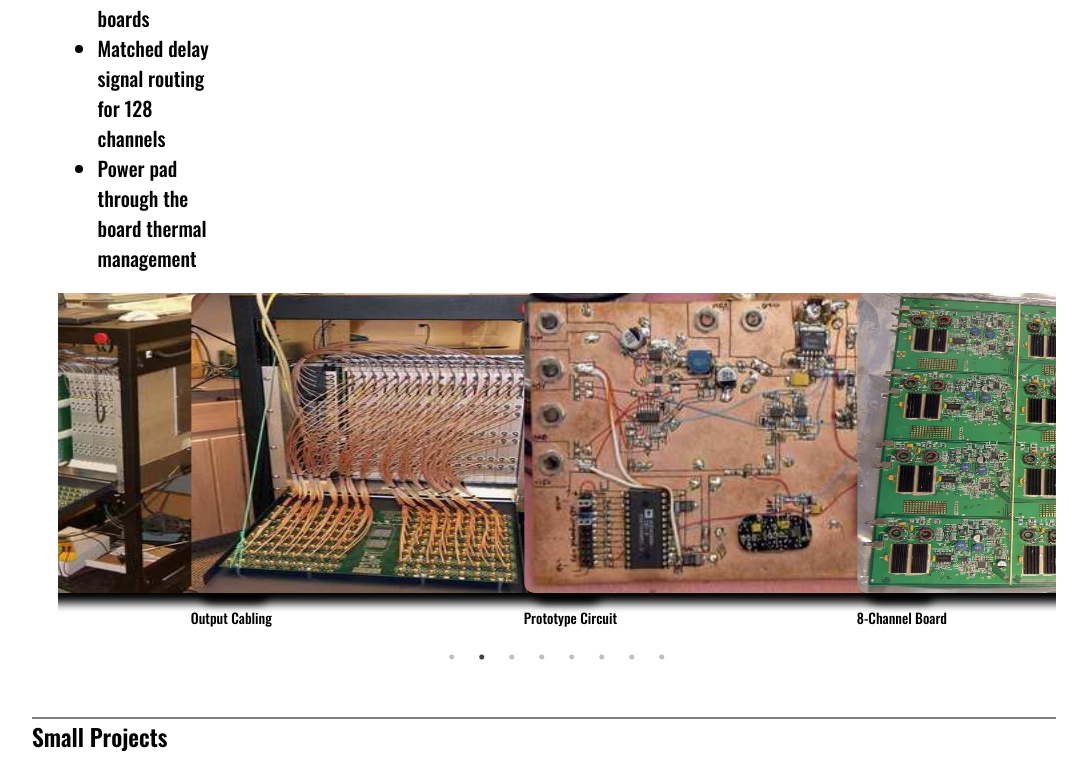
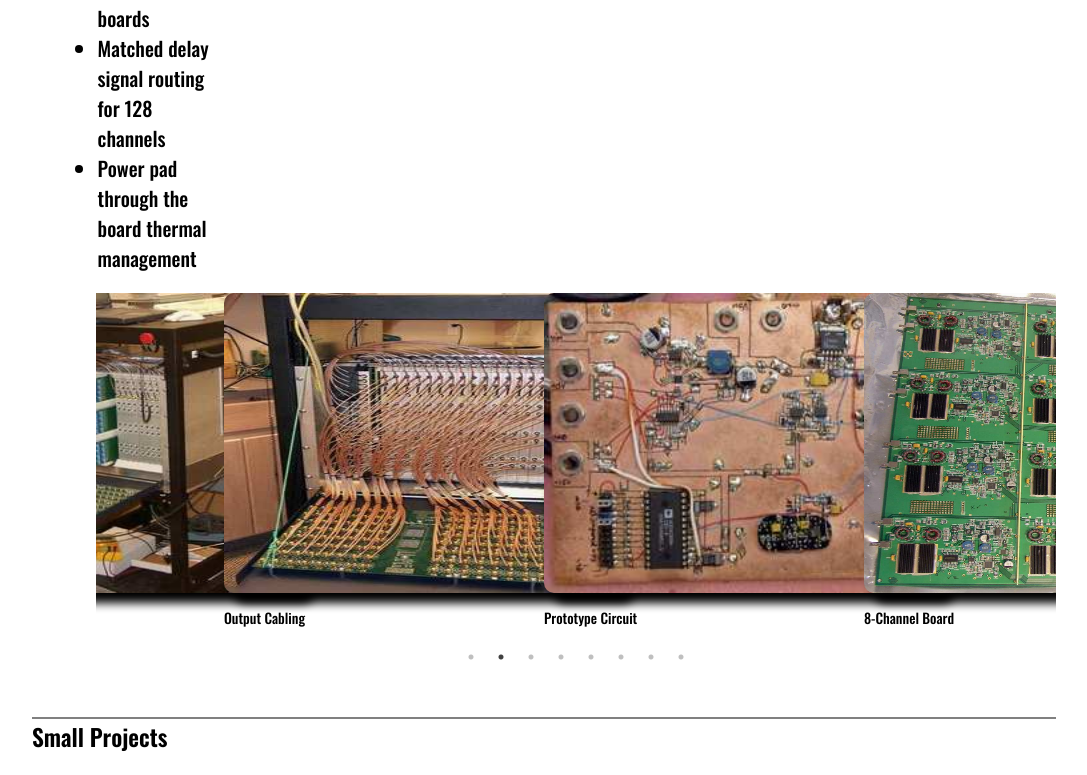
Before and after one commit to jacobjburton/sdt-react, a React (Create React App) app: page /projects in a window 1280 px wide. Shown: the part 2700-3475 px from the top of the page, without its empty margins (96-1183 px from the left). Built offline with nearby package versions, Linux system fonts and the light colour scheme.

Commit message:
slider tweaks

```diff
--- a/src/components/Projects/Projects.css
+++ b/src/components/Projects/Projects.css
@@ -140,7 +140,7 @@ span p
 
 .projectImagesSlider
 {
-    width: 80vw;
+    width: 75vw;
     height: 400px;
     overflow: hidden;
     z-index: 0;
```
